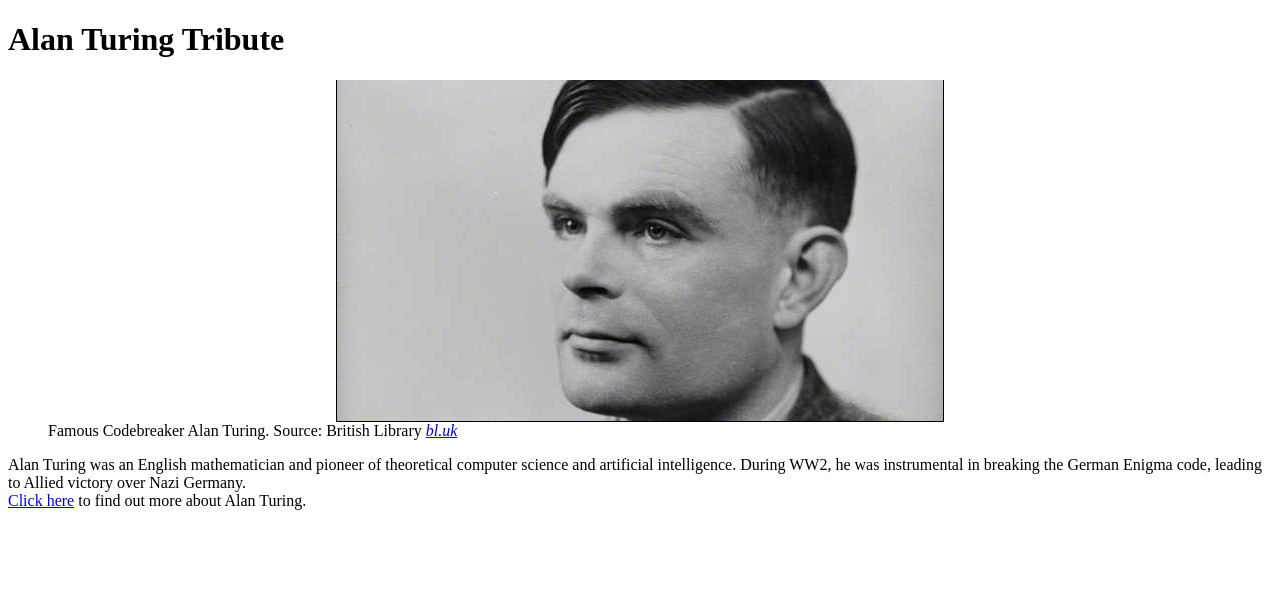
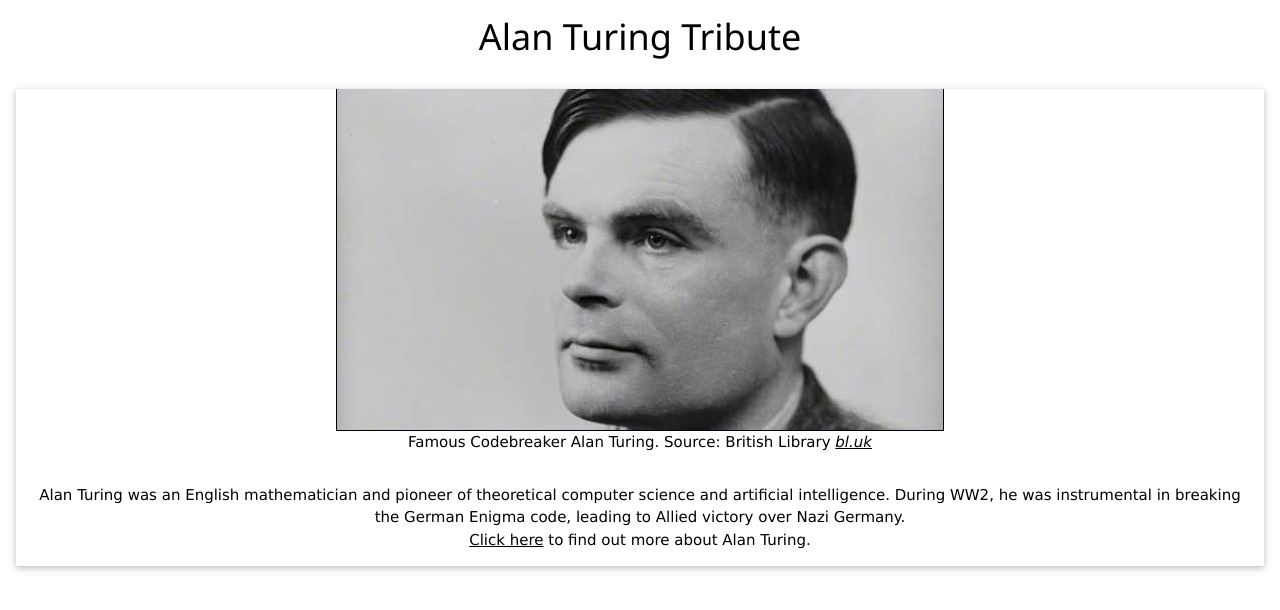
Before and after one commit to leochilds/tribute-page, a plain HTML site: page index.html in a window 1280 px wide. Drawn offline with nearby package versions, Linux system fonts and the light colour scheme.

Commit message:
w3c valid and stylesheet

```diff
--- a/index.html
+++ b/index.html
@@ -6,24 +6,37 @@
     <meta name="viewport" content="width=device-width, initial-scale=1.0" />
     <meta http-equiv="X-UA-Compatible" content="ie=edge" />
     <title>Alan Turing Tribute Page</title>
+    <link rel="stylesheet" href="https://www.w3schools.com/w3css/4/w3.css">
     <link rel="stylesheet" type="text/css" href="style.css" />
 </head>
 
 <body id="main">
-    <h1 id="title">Alan Turing Tribute</h1>
+
+    <h1 id="title" class="w3-center">Alan Turing Tribute</h1>
+    <div class="w3-container">
+        <div class="w3-card w3-center" id="tribute-card">
             <figure id="img-div">
-        <img id="image" src="./24July_AlanTuring.jpg" width="auto" height="auto" alt="Image of Alan Turing">
+                <img id="image" src="./24July_AlanTuring.jpg" alt="Image of Alan Turing">
                 <figcaption id="img-caption">
                     Famous Codebreaker Alan Turing. Source: British Library <em><a href="https://bl.uk">bl.uk</a></em>
                 </figcaption>
             </figure>
-    <p id="tribute-info">Alan Turing was an English mathematician and pioneer of theoretical computer science and
+            <div class="w3-container">
+                <p id="tribute-info">Alan Turing was an English mathematician and pioneer of theoretical computer
+                    science and
                     artificial intelligence.
-        During WW2, he was instrumental in breaking the German Enigma code, leading to Allied victory over Nazi Germany.
+                    During WW2, he was instrumental in breaking the German Enigma code, leading to Allied victory over
+                    Nazi Germany.
                     <br>
-        <a id="tribute-link" target="_blank" href="https://www.bl.uk/people/alan-turing">Click here</a> to find out more
+                    <a id="tribute-link" target="_blank" href="https://www.bl.uk/people/alan-turing">Click here</a> to
+                    find out more
                     about Alan Turing.
                 </p>
+            </div>
+        </div>
+    </div>
+
+
     <script src="https://cdn.freecodecamp.org/testable-projects-fcc/v1/bundle.js"></script>
 </body>
 
```
Lines whose indentation alone changed are shown as unchanged.
